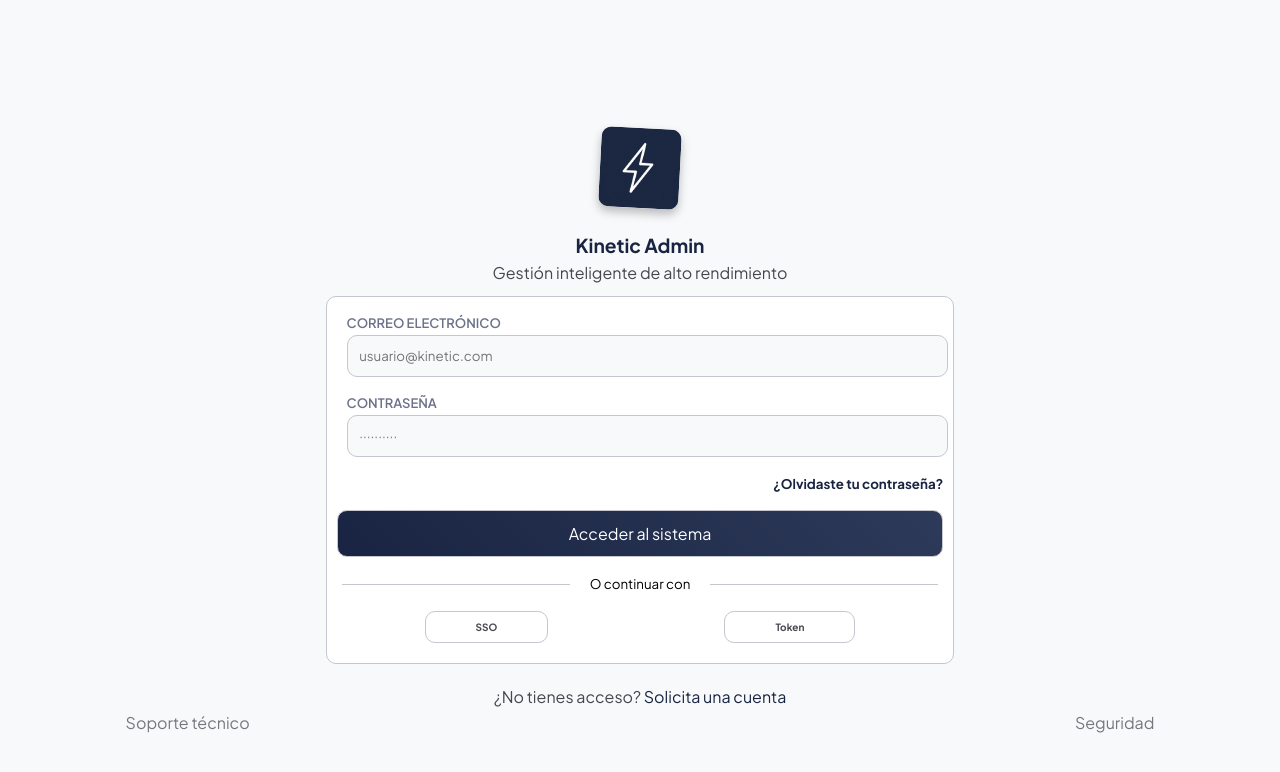
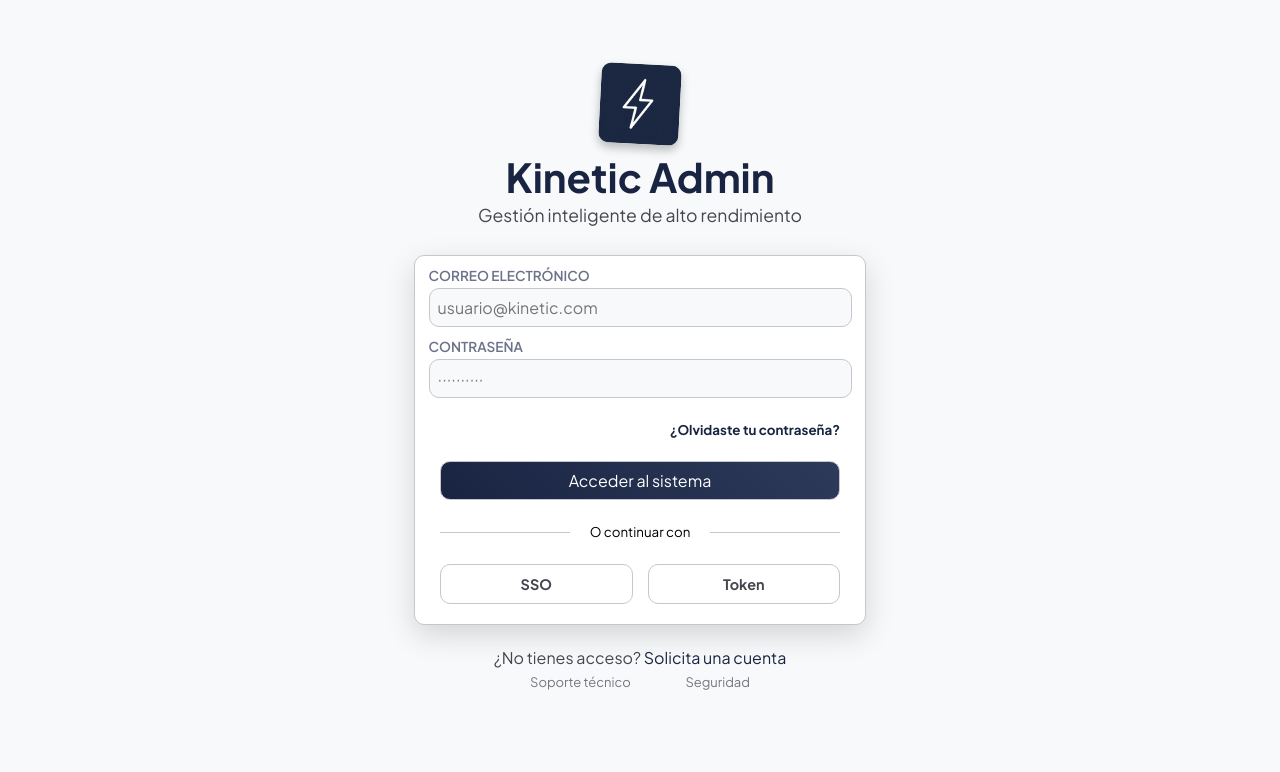
Before and after one commit to joseang1/individual-proyect-dashboard, a website with bundled scripts: page index.html in a window 1280 px wide. Built offline with nearby package versions, Linux system fonts and the light colour scheme.

Commit message:
feat: Web responsive.

```diff
--- a/src/styles/login-page/branding-area.css
+++ b/src/styles/login-page/branding-area.css
@@ -37,17 +37,28 @@
     color: var(--on-surface-variant);
 }
 
-@media screen and (min-width: 992px) {
+@media screen and (min-width: 1200px) {
+    .branding-area {
+        margin: 5% auto;
+        max-width: 1200px;
+        gap: 2rem;
+    }
+
+    .background {
+        padding-bottom: 20px;
+        margin-bottom: 10px;
+    }
+
     .background img {
         max-width: 80px;
     }
 
-    .background {
-        padding-bottom: 10px;
-        margin-bottom: 5px;
+    .background h1 {
+        font-size: 2.5rem;
+        padding-top: 10px;
     }
 
-    .background h1 {
-        padding-top: 2%;
+    .background h2 {
+        font-size: 1.1rem;
     }
 }
--- a/src/styles/login-page/login-form.css
+++ b/src/styles/login-page/login-form.css
@@ -142,27 +142,51 @@ pre {
     }
 }
 
-
-@media screen and (min-width: 992px) {
-
+@media screen and (min-width: 1200px) {
     .login-form {
-        margin: 0px 300px;
+        max-width: 450px;
+        margin: 0 auto;
+        box-shadow: 0 10px 30px rgba(0, 0, 0, 0.15);
     }
 
-    .email-wrapper {
-        margin: 20px 20px;
-        margin-right: 30px;
+    .email-wrapper, .password-wrapper {
+        margin: 45px 75px, 45px, 45px;
     }
 
-    .password-wrapper {
-        margin: 20px 20px;
-        margin-right: 30px;
+    .login-form label {
+        font-size: 0.85rem;
+    }
+
+    .login-form input {
+        font-size: 1rem;
+    }
+
+    .forgotten-password {
+        margin: 25px 25px 25px 0;
+    }
+
+    .access-btn {
+        margin: 20px 25px;
+    }
+
+    .button {
+        padding: 12px 20px;
+        font-size: 1rem;
+    }
+
+    hr {
+        margin: 25px 25px;
+    }
+
+    .buttons-wrap {
+        margin: 20px 25px;
+        gap: 15px;
+    }
+
+    .buttons-wrap a {
+        flex: 1;
+        text-align: center;
+        padding: 12px 20px;
+        font-size: 0.9rem;
     }
 }
-
-@media screen and (min-width: 1400px) {
-
-    .login-form {
-        margin: 0px 500px;
-    }
-}
--- a/src/styles/login-page/support-area.css
+++ b/src/styles/login-page/support-area.css
@@ -32,10 +32,10 @@
     margin: 0 20px 0 20px;
 }
 
-@media screen and (min-width: 1400px) {
+@media screen and (min-width: 1200px) {
 
     .support-links {
-        margin: 10px 570px;
+        margin: 10px 490px;
     }
 
     .support-links a{
```
